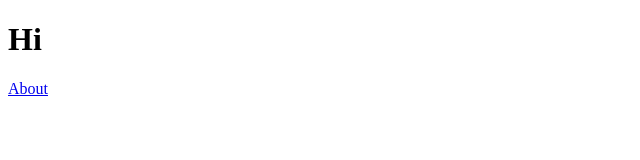
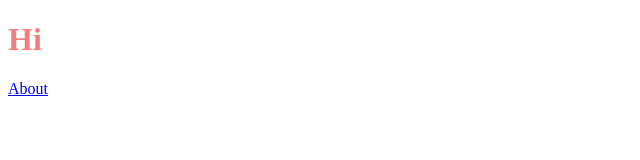
Before and after one commit to tiffanysufuco/test, a website: page src/index.html in a window 1280 px wide. Shown: the full height of the page, 0-640 px from the left. Drawn offline with Linux system fonts and the light colour scheme.

Commit message:
add style.css

```diff
--- a/src/index.html
+++ b/src/index.html
@@ -4,6 +4,8 @@
 <head>
     <meta charset="UTF-8">
     <meta name="viewport" content="width=device-width, initial-scale=1.0">
+
+    <link rel="stylesheet" href="./style.css">
     <title>Document</title>
 </head>
 
--- /dev/null
+++ b/src/style.css
@@ -0,0 +1,3 @@
+h1 {
+  color: lightcoral;
+}
```
